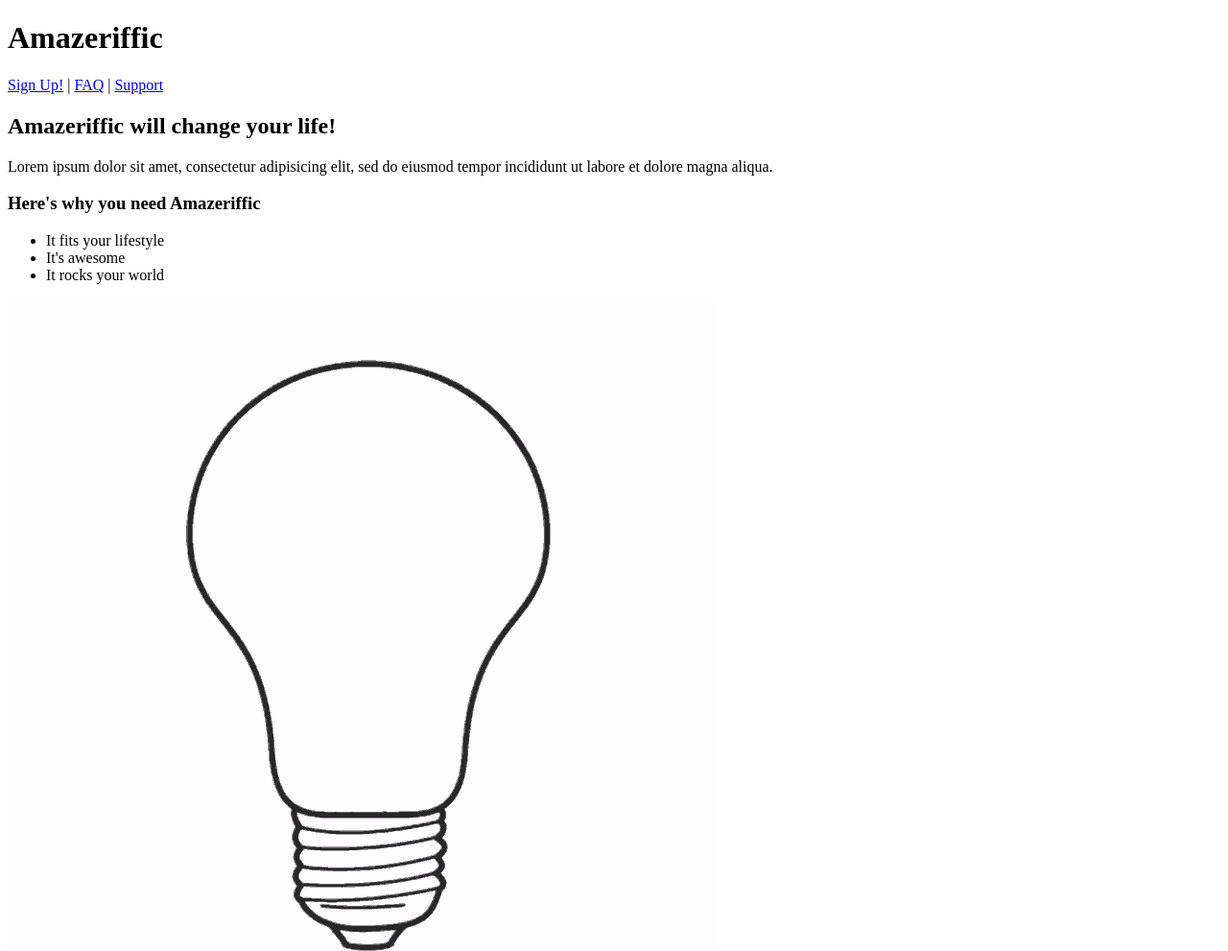
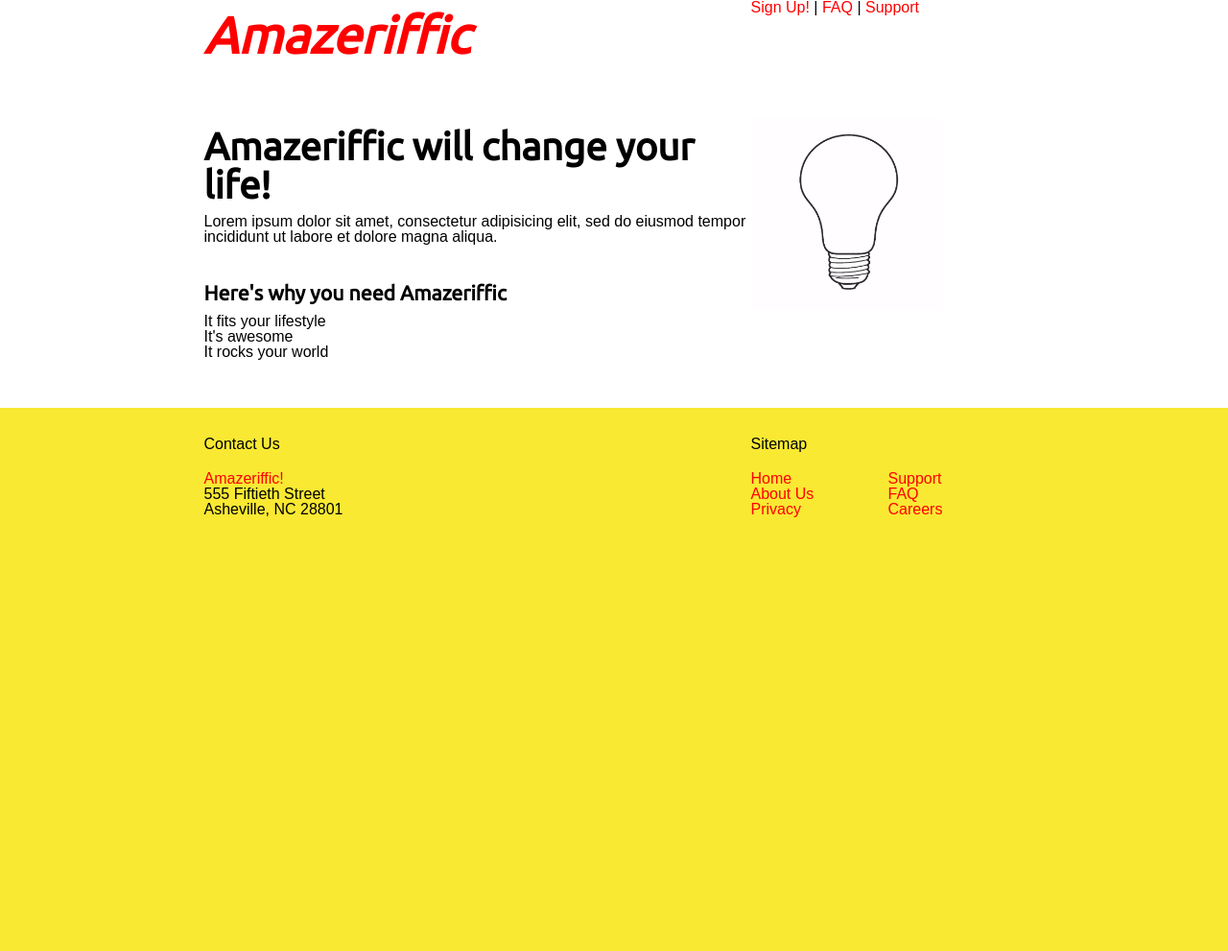
Before and after one commit to mjwelch-lewis/Amazeriffic-Project, a website: page static/index.html in a window 1280 px wide. Shown: the top 991 px of the page at 96% size. After the commit the page ends 800 px from the top, so only its background shows below. Drawn offline with Linux system fonts and the light colour scheme; a web font is replaced by a local one.

Commit message:
Updated index.html, style.css, and reset.css

```diff
--- a/static/index.html
+++ b/static/index.html
@@ -2,21 +2,28 @@
 <html>
     <head>
         <title>Amazeriffic</title>
+        <link href="http://fonts.googleapis.com/css?family=Ubuntu" rel="stylesheet" type="text/css">
+        <link rel="stylesheet" href="https://use.typekit.net/umc3jrd.css">
         <link rel="stylesheet" type="text/css" href="reset.css">
         <link rel="stylesheet" type="text/css" href="style.css">
     </head>
 
     <body>
+
         <header>
+            <div class="container">
                 <h1>Amazeriffic</h1>
                 <nav>
                     <a href="#">Sign Up!</a> |
                     <a href="#">FAQ</a> |
                     <a href="#">Support</a>
                 </nav>
+            </div>
         </header>
 
         <main>
+            <div class="container">
+                <div class="info">
                     <h2>Amazeriffic will change your life!</h2>
                     <p>Lorem ipsum dolor sit amet, consectetur adipisicing elit, sed do
                        eiusmod tempor incididunt ut labore et dolore magna aliqua.</p>
@@ -27,14 +34,19 @@
                         <li>It's awesome</li>
                         <li>It rocks your world</li>
                     </ul>
+                </div>
 
-            <img src="lightbulb.png" alt="an image of a lightbulb">
+                <div class="image">
+                    <img src="lightbulb.png" alt="an image of a lightbulb" style="width:200px;height:200px;">
+                </div>
+            </div>
         </main>
 
         <footer>
+            <div class="container">
                 <div class="contact">
                     <h5>Contact Us</h5>
-                <p>Amazeriffic!</p>
+                    <p style="color: red">Amazeriffic!</p>
                     <p>555 Fiftieth Street</p>
                     <p>Asheville, NC 28801</p>
                 </div>
@@ -42,14 +54,21 @@
                 <div class="sitemap">
                     <h5>Sitemap</h5>
                     <ul>
+                        <div class="list-left">
                             <li><a href="#">Home</a></li>
                             <li><a href="#">About Us</a></li>
                             <li><a href="#">Privacy</a></li>
+                        </div>
+                        <div class="list-right">
                             <li><a href="#">Support</a></li>
                             <li><a href="#">FAQ</a></li>
                             <li><a href="#">Careers</a></li>
+                        </div>
                     </ul>
                 </div>
+            </div>
+
         </footer>
+
     </body>
 </html>
--- a/static/reset.css
+++ b/static/reset.css
@@ -0,0 +1,48 @@
+/* http://meyerweb.com/eric/tools/css/reset/
+   v2.0 | 20110126
+   License: none (public domain)
+*/
+
+html, body, div, span, applet, object, iframe,
+h1, h2, h3, h4, h5, h6, p, blockquote, pre,
+a, abbr, acronym, address, big, cite, code,
+del, dfn, em, img, ins, kbd, q, s, samp,
+small, strike, strong, sub, sup, tt, var,
+b, u, i, center,
+dl, dt, dd, ol, ul, li,
+fieldset, form, label, legend,
+table, caption, tbody, tfoot, thead, tr, th, td,
+article, aside, canvas, details, embed,
+figure, figcaption, footer, header, hgroup,
+menu, nav, output, ruby, section, summary,
+time, mark, audio, video {
+	margin: 0;
+	padding: 0;
+	border: 0;
+	font-size: 100%;
+	font: inherit;
+	vertical-align: baseline;
+}
+/* HTML5 display-role reset for older browsers */
+article, aside, details, figcaption, figure,
+footer, header, hgroup, menu, nav, section {
+	display: block;
+}
+body {
+	line-height: 1;
+}
+ol, ul {
+	list-style: none;
+}
+blockquote, q {
+	quotes: none;
+}
+blockquote:before, blockquote:after,
+q:before, q:after {
+	content: '';
+	content: none;
+}
+table {
+	border-collapse: collapse;
+	border-spacing: 0;
+}
--- a/static/style.css
+++ b/static/style.css
@@ -0,0 +1,109 @@
+body {
+    background-color: #f9e933;
+    font-family: droid-sans, sans-serif;
+}
+
+header, main, footer {
+    min-width: 855px;
+}
+
+header .container, main .container, footer .container {
+    max-width: 855px;
+    margin: auto;
+}
+
+header {
+    background: white;
+    overflow: auto;
+    padding-bottom: 50px;
+}
+
+header h1 {
+    float: left;
+    width: 570px;
+}
+
+header nav {
+    float: right;
+    width: 285px;
+}
+
+main {
+    background: white;
+    overflow: auto;
+    padding-bottom: 50px;
+}
+
+footer {
+    padding-top: 20px;
+}
+
+.info {
+    float: left;
+    width: 570px;
+}
+
+.image {
+    float: right;
+    width: 285px;
+}
+
+.contact {
+    float: left;
+    width: 570px;
+}
+
+.sitemap {
+    float: right;
+    width: 285px;
+}
+
+h1, h2, h3, h4 {
+    font-family: Ubuntu;
+    font-weight: bold;
+    margin-top: 10px;
+    margin-bottom: 10px;
+}
+
+h1 {
+    font-style: italic;
+    color: red;
+    font-size: 40pt;
+}
+
+h2 {
+    font-size: 30pt;
+}
+
+h3 {
+    font-size: 16pt;
+    margin-top: 40px;
+}
+
+h4 {
+    font-size: 12pt;
+}
+
+h5 {
+    margin-top: 10px;
+    margin-bottom: 20px;
+}
+
+a {
+    text-decoration: none;
+    color: red;
+}
+
+a:hover {
+    text-decoration: underline;
+}
+
+.list-left {
+    float: left;
+    width: 142px;
+}
+
+.list-right {
+    float: right;
+    width: 142px;
+}
```
Lines whose indentation alone changed are shown as unchanged.
